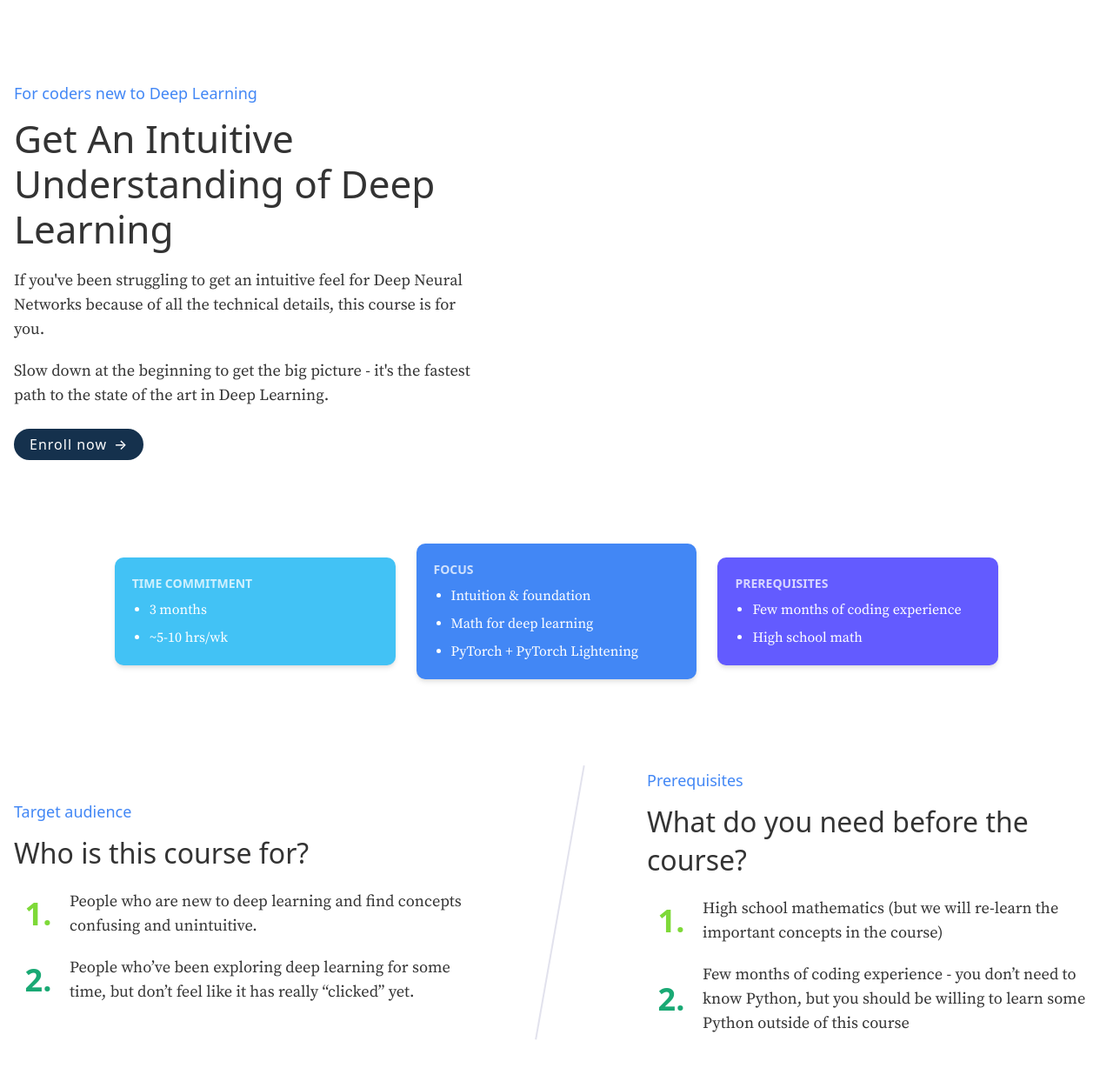
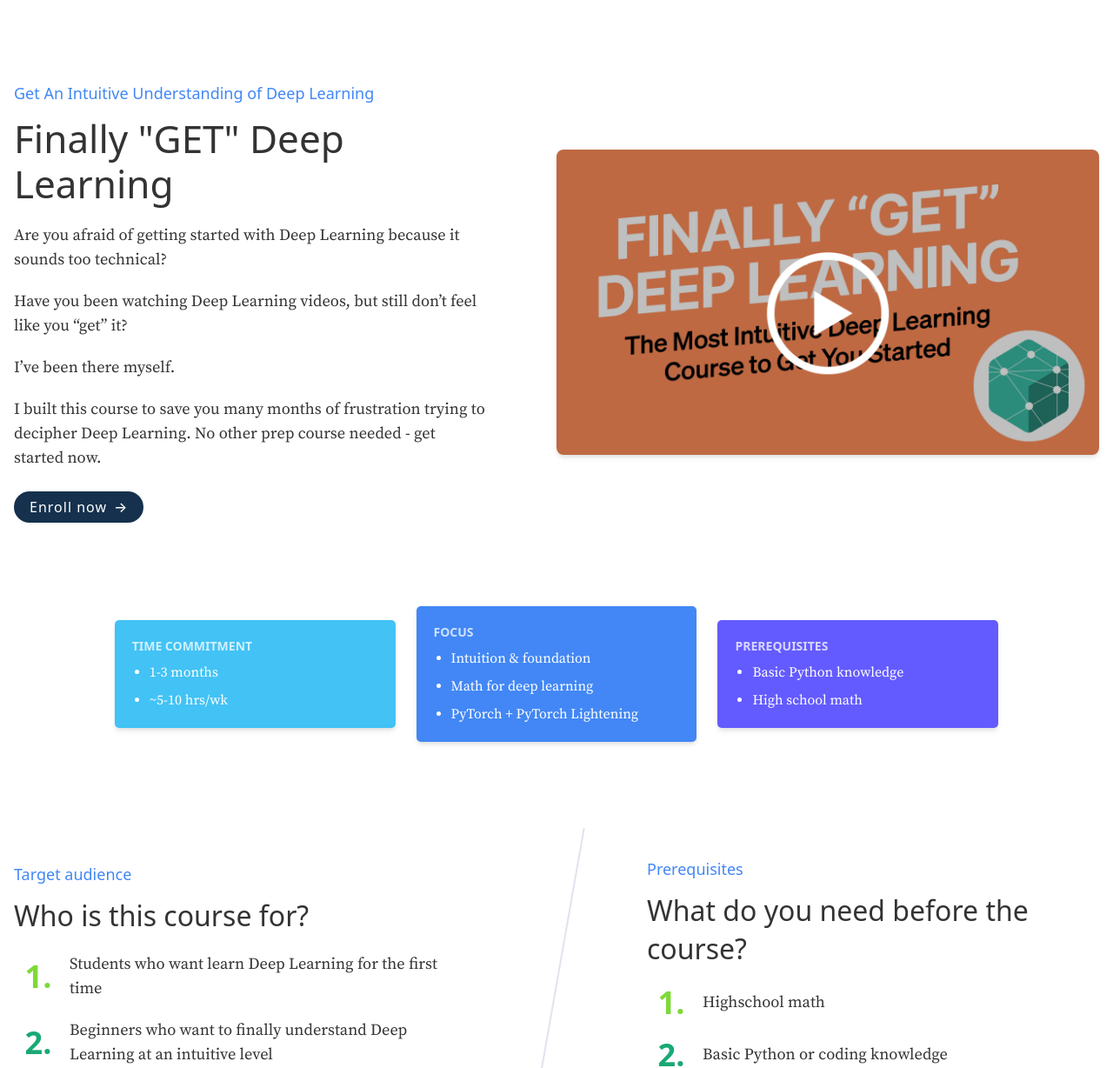
Before and after one commit to seunggs/DeepIntuitions, a Gatsby site: page / in a window 1280 px wide. Shown: the part 76-1304 px from the top of the page at 87% size. Built offline with nearby package versions, Linux system fonts and the light colour scheme; Gatsby itself is replaced by a stand-in of ours.

Commit message:
update content to reflect udemy course

```diff
--- a/src/pages/index.js
+++ b/src/pages/index.js
@@ -6,7 +6,9 @@ import Button from '../components/Button'
 import TextAccent from '../components/TextAccent'
 import MyVideo from '../components/MyVideo'
 import nn from '../images/deep-neural-network.jpg'
+import icon_play from '../images/icons/icon_play.png'
 import loss_surface from '../images/loss-surface.jpg'
+import udemy_cover from '../images/udemy_cover.jpg'
 import { CHECKOUT_URL } from '../utils/constants'
 import scrollTo from 'gatsby-plugin-smoothscroll'
 
@@ -18,7 +20,7 @@ const Box = ({ order, heading, content }) => {
 
   return (
     <div className={`${orderClassName} col-span-1 md:col-span-3 justify-center`}>
-      <div className={`shadow-md text-white p-5 ${orderBgColor}`} style={{ borderRadius: '10px' }}>
+      <div className={`shadow-md text-white p-5 ${orderBgColor}`} style={{ borderRadius: '5px' }}>
         <div className="mb-2 uppercase text-sm font-semibold text-white text-opacity-75">
           {heading}
         </div>
@@ -67,20 +69,23 @@ export default function Home() {
 
         {/* hero */}
         <div className="col-span-6 md:pr-20 justify-center">
-          <SubHeadline>For coders new to Deep Learning</SubHeadline>
-          <Headline>Get An Intuitive Understanding of Deep Learning</Headline>
+          <SubHeadline>Get An Intuitive Understanding of Deep Learning</SubHeadline>
+          <Headline>Finally "GET" Deep Learning</Headline>
           <div className="content">
-            <p className="mb-5">If you've been struggling to get an intuitive feel for Deep Neural Networks because of all the technical details, this course is for you.</p>
-            <p className="mb-6">Slow down at the beginning to get the big picture - it's the fastest path to the state of the art in Deep Learning.</p>
+            <p className="mb-5">Are you afraid of getting started with Deep Learning because it sounds too technical?</p>
+            <p className="mb-5">Have you been watching Deep Learning videos, but still don’t feel like you “get” it?</p>
+            <p className="mb-5">I’ve been there myself.</p>
+            <p className="mb-6">I built this course to save you many months of frustration trying to decipher Deep Learning. No other prep course needed - get started now.</p>
           </div>
 
           <Button onClick={() => scrollTo('#enroll')}>Enroll now</Button>
         </div>
 
         <div className="col-span-6 justify-center pt-12 md:pt-0">
-          <div className="w-full rounded-md overflow-hidden">
+          {/* <div className="w-full rounded-md overflow-hidden">
             <MyVideo url='https://youtu.be/9LM4yA5YBwQ' />
-          </div>
+          </div> */}
+          <a href={CHECKOUT_URL} target="_blank"><MyImage src={udemy_cover} /></a>
         </div>
         {/* end: hero */}
 
@@ -93,7 +98,7 @@ export default function Home() {
           order={0}
           heading="Time commitment"
           content={<ul className="pl-5 list-disc">
-            <li className="mb-2">3 months</li>
+            <li className="mb-2">1-3 months</li>
             <li>~5-10 hrs/wk</li>
           </ul>}
         />
@@ -110,7 +115,7 @@ export default function Home() {
           order={2}
           heading="Prerequisites"
           content={<ul className="pl-5 list-disc">
-            <li className="mb-2">Few months of coding experience</li>
+            <li className="mb-2">Basic Python knowledge</li>
             <li>High school math</li>
           </ul>}
         />
@@ -127,11 +132,11 @@ export default function Home() {
           <div className="content">
             <div className="flex flex-row items-center mb-5">
               <Number className="grass">1.</Number>
-              <p>People who are new to deep learning and find concepts confusing and unintuitive.</p>
+              <p>Students who want learn Deep Learning for the first time</p>
             </div>
             <div className="flex flex-row items-center">
               <Number className="green">2.</Number>
-              <p>People who’ve been exploring deep learning for some time, but don’t feel like it has really “clicked” yet.</p>
+              <p>Beginners who want to finally understand Deep Learning at an intuitive level</p>
             </div>
           </div>
         </div>
@@ -149,11 +154,11 @@ export default function Home() {
           <div className="content">
             <div className="flex flex-row items-center mb-5">
               <Number className="grass">1.</Number>
-              <p>High school mathematics (but we will re-learn the important concepts in the course)</p>
+              <p>Highschool math</p>
             </div>
             <div className="flex flex-row items-center">
               <Number className="green">2.</Number>
-              <p>Few months of coding experience - you don’t need to know Python, but you should be willing to learn some Python outside of this course</p>
+              <p>Basic Python or coding knowledge</p>
             </div>
           </div>
 
@@ -181,15 +186,15 @@ export default function Home() {
             <div className="content">
               <div className="flex flex-row items-center mb-5">
                 <Number className="magenta">1.</Number>
-                <p>You will have an intuitive understanding of Deep Learning and its underlying mechanics</p>
+                <p>Develop an intuitive understanding of Deep Learning.</p>
               </div>
               <div className="flex flex-row items-center mb-5">
                 <Number className="hot-pink">2.</Number>
-                <p>You’ll be well equipped to start exploring the cutting edge of AI and all the variations of Deep Learning like Convolutional Neural Nets for Computer Vision or Transformer for Natural Language Processing</p>
+                <p>You’ll be ready to explore the cutting edge of AI and more advanced neural networks like CNNs and Transformers</p>
               </div>
               <div className="flex flex-row items-center mb-5">
                 <Number className="rose">3.</Number>
-                <p>You will be able to understand what deep learning experts like Geoffrey Hinton and Ilya Sutskever are talking about in articles and interviews</p>
+                <p>You'll be able to understand what deep learning experts like Geoffrey Hinton and Andrej Karpathy are talking about in articles and interviews</p>
               </div>
               <div className="flex flex-row items-center">
                 <Number className="tangerine">4.</Number>
@@ -215,7 +220,7 @@ export default function Home() {
             <div className="content">
               <div className="flex flex-row items-center mb-5">
                 <Number className="magenta">1.</Number>
-                <p>Develop intuitive understanding of deep neural networks</p>
+                <p>Develop an intuitive understanding of deep neural networks</p>
               </div>
               <div className="flex flex-row items-center mb-5">
                 <Number className="hot-pink">2.</Number>
@@ -232,10 +237,6 @@ export default function Home() {
               <div className="flex flex-row items-center mb-5">
                 <Number className="tangerine">5.</Number>
                 <p>Build neural networks from scratch using PyTorch and PyTorch Lightening</p>
-              </div>
-              <div className="flex flex-row items-center mb-5">
-                <Number className="yellow">6.</Number>
-                <p>Email access to me for questions (based on my availability)</p>
               </div>
             </div>
           </div>
@@ -352,12 +353,12 @@ export default function Home() {
 
         <div className="col-span-1 md:col-span-3 justify-center mb-12 md:mb-0">
           <TextAccent><Headline size="sm">Learn</Headline></TextAccent>
-          <div className="source-serif-pro text-gray-500 pl-5 pr-8" style={{ fontSize: '1.08rem' }}>Get an intuitive understanding of Deep Learning and its underlying mechanics. Learn to build a basic neural network with PyTorch.</div>
+          <div className="source-serif-pro text-gray-500 pl-5 pr-8" style={{ fontSize: '1.08rem' }}>Get an intuitive understanding of Deep Learning and its underlying mechanics. Learn to build a neural network with PyTorch.</div>
         </div>
 
         <div className="col-span-1 md:col-span-3 justify-center">
           <TextAccent><Headline size="sm">Time commitment</Headline></TextAccent>
-          <div className="source-serif-pro text-gray-500 pl-5 pr-8" style={{ fontSize: '1.08rem' }}>On average, students spend ~5-10 hours/week for 3 months to complete this course.</div>
+          <div className="source-serif-pro text-gray-500 pl-5 pr-8" style={{ fontSize: '1.08rem' }}>On average, students spend 1-3 months to complete this course.</div>
         </div>
 
       </div>
```
Also changed, not shown: src/images/icons/icon_play.png (added), src/images/udemy_cover.jpg (added).
